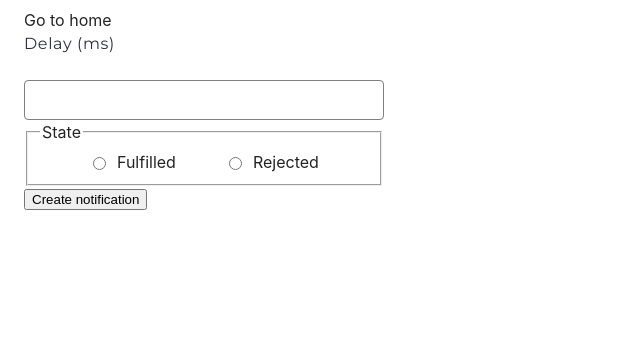
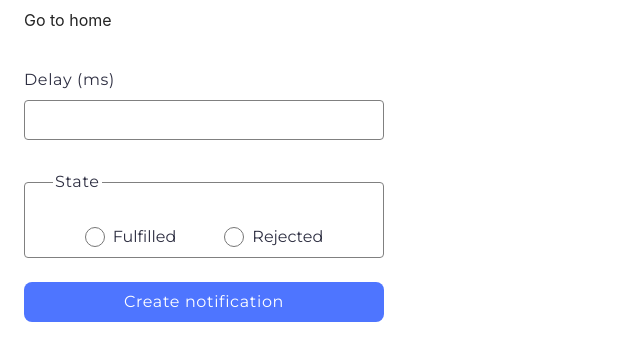
Before and after one commit to SergeyMyronenko/goit-js-hw-10, a website built with Vite: page src/2-snackbar.html in a window 1280 px wide. Shown: the whole page, without its empty margins (0-640 px from the left). Built offline with nearby package versions, Linux system fonts and the light colour scheme.

Commit message:
add styles

```diff
--- a/src/2-snackbar.html
+++ b/src/2-snackbar.html
@@ -50,7 +50,7 @@
         </div>
       </fieldset>
 
-      <button type="submit">Create notification</button>
+      <button class="create-btn" type="submit">Create notification</button>
     </form>
     <script type="module" src="./js/2-snackbar.js"></script>
   </body>
--- a/src/css/1-timer.css
+++ b/src/css/1-timer.css
@@ -3,6 +3,8 @@ span {
 }
 
 .text-input {
+  padding: 0;
+  margin-top: 36px;
   width: 272px;
   height: 40px;
   border-radius: 4px;
@@ -59,6 +61,7 @@ span {
   padding: 8px 16px;
   height: 40px;
   border: none;
+  margin-left: 8px;
 }
 
 .value {
@@ -101,3 +104,13 @@ span {
 .flatpickr-day.selected {
   background-color: #4e75ff;
 }
+
+.text-input flatpickr-input active {
+  color: #2e2f42;
+  font-family: Montserrat;
+  font-size: 16px;
+  font-style: normal;
+  font-weight: 400;
+  line-height: 1.5em; /* 150% */
+  letter-spacing: 0.64px;
+}
--- a/src/css/2-snackbar.css
+++ b/src/css/2-snackbar.css
@@ -1,4 +1,5 @@
 .form {
+  margin-top: 36px;
   width: 360px;
   box-sizing: border-box;
 }
@@ -8,10 +9,15 @@
   box-sizing: border-box;
   width: 100%;
   height: 40px;
-  margin-top: 24px;
+  margin-top: 8px;
   border-radius: 4px;
   border: 1px solid #808080;
 }
+
+.input-delay:hover {
+  border-color: #000000;
+}
+
 .label-delay {
   display: block;
   width: 100%;
@@ -25,29 +31,74 @@
 }
 
 fieldset {
-  /* display: block;
+  margin-top: 16px;
+  display: flex;
+  align-items: end;
+  justify-content: center;
   padding: 0;
   padding-bottom: 8px;
-  padding-left: 28px;
   margin: 30px 0 0 0;
   height: 78px;
-  border-radius: 4px; */
+  border-radius: 4px;
+  border: 1px solid #808080;
+}
+
+fieldset:hover {
+  border-color: #000000;
 }
 
 legend {
+  margin-left: 28px;
+  color: #2e2f42;
+  font-family: Montserrat;
+  font-size: 16px;
+  font-style: normal;
+  font-weight: 400;
+  line-height: 1.5em; /* 150% */
+  letter-spacing: 0.64px;
 }
 
 .radio-box {
-  margin-left: 48px;
   display: flex;
+  justify-content: center;
+  align-items: center;
   gap: 48px;
 }
 
 .label-radio {
+  color: #2e2f42;
+  font-family: Montserrat;
+  font-size: 16px;
+  font-style: normal;
+  font-weight: 400;
+  line-height: 24px; /* 150% */
   display: flex;
+  align-items: center;
   gap: 8px;
 }
 
 .input-radio {
+  margin: 0;
   padding: 0;
+  width: 20px;
+  height: 20px;
 }
+
+.create-btn {
+  margin-top: 24px;
+  display: flex;
+  width: 100%;
+  padding: 8px 16px;
+  justify-content: center;
+  align-items: center;
+  border-radius: 8px;
+  background: #4e75ff;
+  border: none;
+  color: #fff;
+  font-family: Montserrat;
+  font-size: 16px;
+  font-style: normal;
+  font-weight: 500;
+  line-height: 1.5em; /* 150% */
+  letter-spacing: 0.64px;
+}
```
Also changed, not shown: src/js/1-timer.js (+2 -7 lines).
